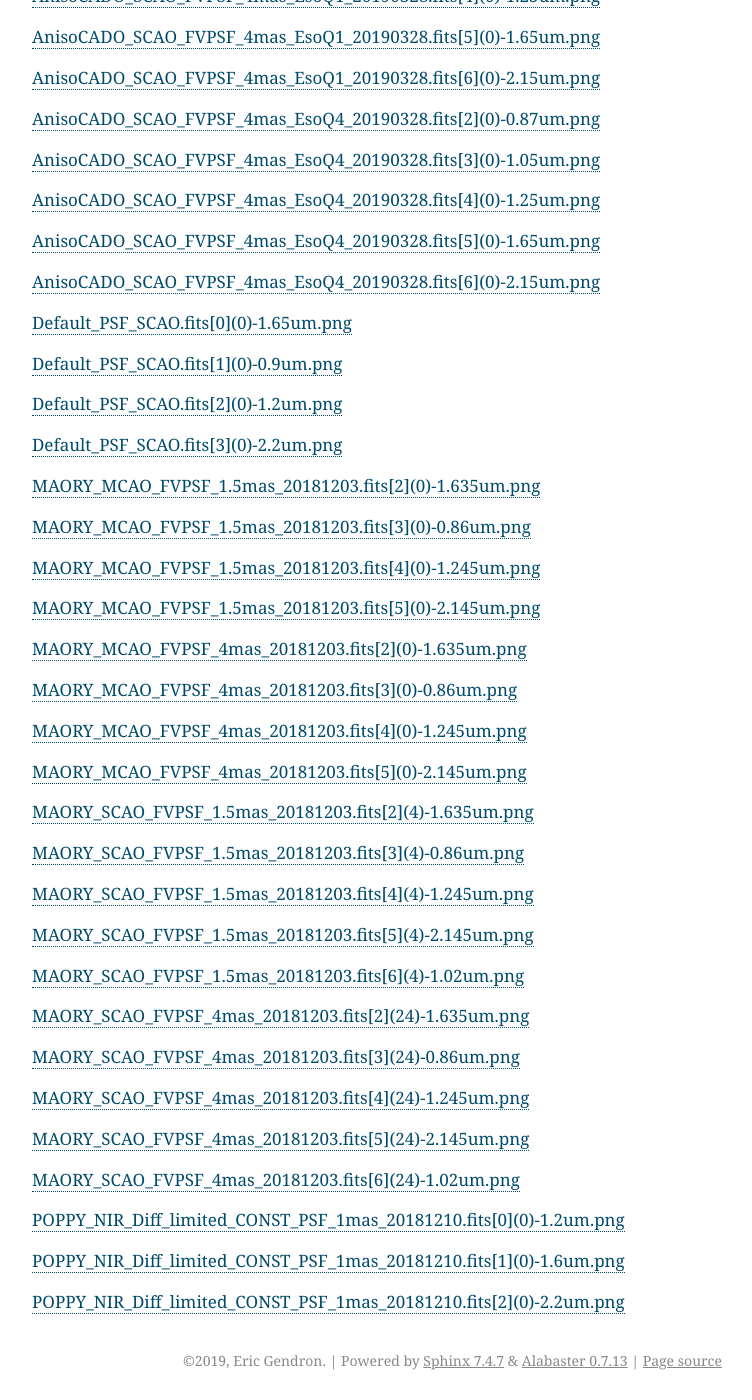
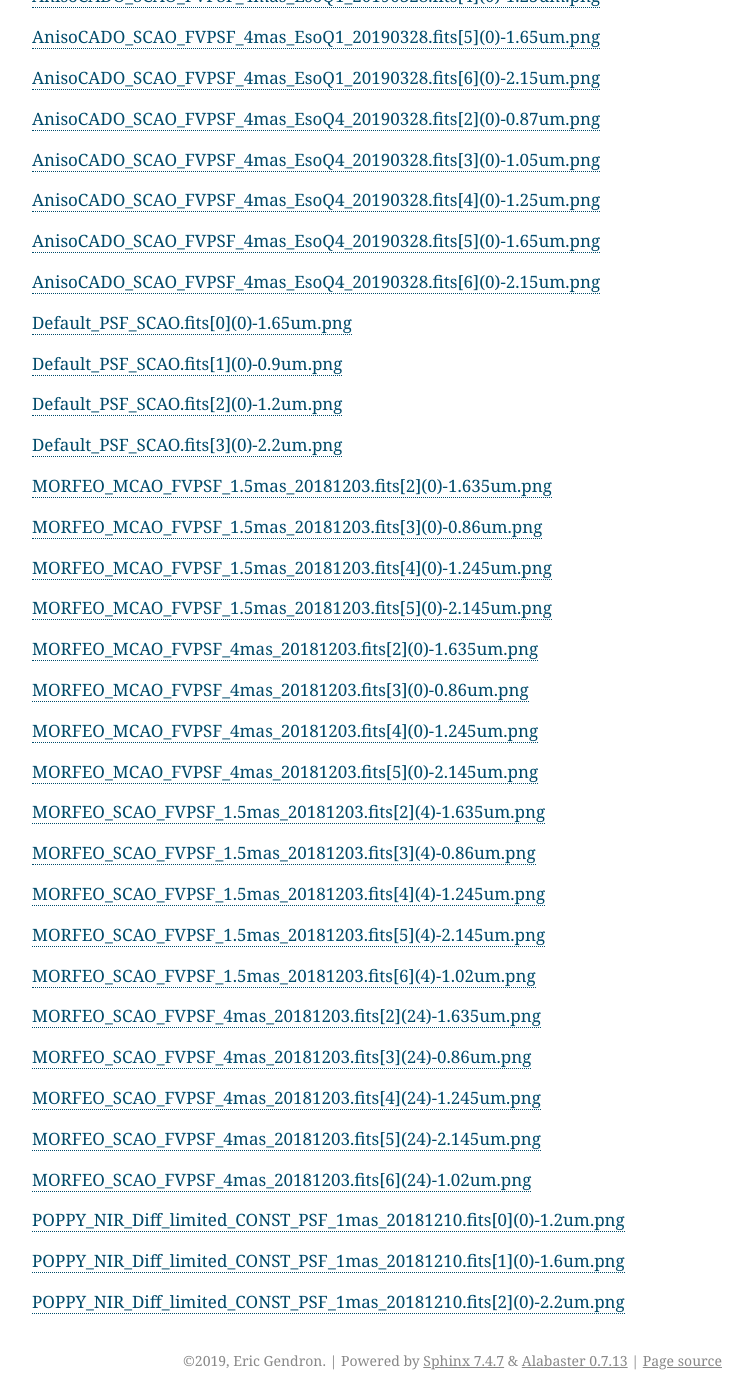
Before and after one commit to AstarVienna/AnisoCADO, a Sphinx documentation site: the page built from docs/source/PsfLibrary.rst, in a window 1280 px wide and 1400 px high, scrolled down 973 px. Shown: the whole window, without its empty margins (388-1140 px from the left). Built offline with Sphinx 7.4.7, drawn with Linux system fonts in a browser that asks for light colours; pages that are not in the unit, such as notebooks, are missing from menus.

Commit message:
sed -i "s/MAORY/MORFEO/g" $(rg -l MAORY)

```diff
--- a/docs/source/PsfLibrary.rst
+++ b/docs/source/PsfLibrary.rst
@@ -83,41 +83,41 @@
 
 `Default_PSF_SCAO.fits[3](0)-2.2um.png <https://www.univie.ac.at/simcado/InstPkgSvr/psfs/psf_summary/Default_PSF_SCAO.fits[3](0)-2.2um.png>`_
 
-`MAORY_MCAO_FVPSF_1.5mas_20181203.fits[2](0)-1.635um.png <https://www.univie.ac.at/simcado/InstPkgSvr/psfs/psf_summary/MAORY_MCAO_FVPSF_1.5mas_20181203.fits[2](0)-1.635um.png>`_
+`MORFEO_MCAO_FVPSF_1.5mas_20181203.fits[2](0)-1.635um.png <https://www.univie.ac.at/simcado/InstPkgSvr/psfs/psf_summary/MORFEO_MCAO_FVPSF_1.5mas_20181203.fits[2](0)-1.635um.png>`_
 
-`MAORY_MCAO_FVPSF_1.5mas_20181203.fits[3](0)-0.86um.png <https://www.univie.ac.at/simcado/InstPkgSvr/psfs/psf_summary/MAORY_MCAO_FVPSF_1.5mas_20181203.fits[3](0)-0.86um.png>`_
+`MORFEO_MCAO_FVPSF_1.5mas_20181203.fits[3](0)-0.86um.png <https://www.univie.ac.at/simcado/InstPkgSvr/psfs/psf_summary/MORFEO_MCAO_FVPSF_1.5mas_20181203.fits[3](0)-0.86um.png>`_
 
-`MAORY_MCAO_FVPSF_1.5mas_20181203.fits[4](0)-1.245um.png <https://www.univie.ac.at/simcado/InstPkgSvr/psfs/psf_summary/MAORY_MCAO_FVPSF_1.5mas_20181203.fits[4](0)-1.245um.png>`_
+`MORFEO_MCAO_FVPSF_1.5mas_20181203.fits[4](0)-1.245um.png <https://www.univie.ac.at/simcado/InstPkgSvr/psfs/psf_summary/MORFEO_MCAO_FVPSF_1.5mas_20181203.fits[4](0)-1.245um.png>`_
 
-`MAORY_MCAO_FVPSF_1.5mas_20181203.fits[5](0)-2.145um.png <https://www.univie.ac.at/simcado/InstPkgSvr/psfs/psf_summary/MAORY_MCAO_FVPSF_1.5mas_20181203.fits[5](0)-2.145um.png>`_
+`MORFEO_MCAO_FVPSF_1.5mas_20181203.fits[5](0)-2.145um.png <https://www.univie.ac.at/simcado/InstPkgSvr/psfs/psf_summary/MORFEO_MCAO_FVPSF_1.5mas_20181203.fits[5](0)-2.145um.png>`_
 
-`MAORY_MCAO_FVPSF_4mas_20181203.fits[2](0)-1.635um.png <https://www.univie.ac.at/simcado/InstPkgSvr/psfs/psf_summary/MAORY_MCAO_FVPSF_4mas_20181203.fits[2](0)-1.635um.png>`_
+`MORFEO_MCAO_FVPSF_4mas_20181203.fits[2](0)-1.635um.png <https://www.univie.ac.at/simcado/InstPkgSvr/psfs/psf_summary/MORFEO_MCAO_FVPSF_4mas_20181203.fits[2](0)-1.635um.png>`_
 
-`MAORY_MCAO_FVPSF_4mas_20181203.fits[3](0)-0.86um.png <https://www.univie.ac.at/simcado/InstPkgSvr/psfs/psf_summary/MAORY_MCAO_FVPSF_4mas_20181203.fits[3](0)-0.86um.png>`_
+`MORFEO_MCAO_FVPSF_4mas_20181203.fits[3](0)-0.86um.png <https://www.univie.ac.at/simcado/InstPkgSvr/psfs/psf_summary/MORFEO_MCAO_FVPSF_4mas_20181203.fits[3](0)-0.86um.png>`_
 
-`MAORY_MCAO_FVPSF_4mas_20181203.fits[4](0)-1.245um.png <https://www.univie.ac.at/simcado/InstPkgSvr/psfs/psf_summary/MAORY_MCAO_FVPSF_4mas_20181203.fits[4](0)-1.245um.png>`_
+`MORFEO_MCAO_FVPSF_4mas_20181203.fits[4](0)-1.245um.png <https://www.univie.ac.at/simcado/InstPkgSvr/psfs/psf_summary/MORFEO_MCAO_FVPSF_4mas_20181203.fits[4](0)-1.245um.png>`_
 
-`MAORY_MCAO_FVPSF_4mas_20181203.fits[5](0)-2.145um.png <https://www.univie.ac.at/simcado/InstPkgSvr/psfs/psf_summary/MAORY_MCAO_FVPSF_4mas_20181203.fits[5](0)-2.145um.png>`_
+`MORFEO_MCAO_FVPSF_4mas_20181203.fits[5](0)-2.145um.png <https://www.univie.ac.at/simcado/InstPkgSvr/psfs/psf_summary/MORFEO_MCAO_FVPSF_4mas_20181203.fits[5](0)-2.145um.png>`_
 
-`MAORY_SCAO_FVPSF_1.5mas_20181203.fits[2](4)-1.635um.png <https://www.univie.ac.at/simcado/InstPkgSvr/psfs/psf_summary/MAORY_SCAO_FVPSF_1.5mas_20181203.fits[2](4)-1.635um.png>`_
+`MORFEO_SCAO_FVPSF_1.5mas_20181203.fits[2](4)-1.635um.png <https://www.univie.ac.at/simcado/InstPkgSvr/psfs/psf_summary/MORFEO_SCAO_FVPSF_1.5mas_20181203.fits[2](4)-1.635um.png>`_
 
-`MAORY_SCAO_FVPSF_1.5mas_20181203.fits[3](4)-0.86um.png <https://www.univie.ac.at/simcado/InstPkgSvr/psfs/psf_summary/MAORY_SCAO_FVPSF_1.5mas_20181203.fits[3](4)-0.86um.png>`_
+`MORFEO_SCAO_FVPSF_1.5mas_20181203.fits[3](4)-0.86um.png <https://www.univie.ac.at/simcado/InstPkgSvr/psfs/psf_summary/MORFEO_SCAO_FVPSF_1.5mas_20181203.fits[3](4)-0.86um.png>`_
 
-`MAORY_SCAO_FVPSF_1.5mas_20181203.fits[4](4)-1.245um.png <https://www.univie.ac.at/simcado/InstPkgSvr/psfs/psf_summary/MAORY_SCAO_FVPSF_1.5mas_20181203.fits[4](4)-1.245um.png>`_
+`MORFEO_SCAO_FVPSF_1.5mas_20181203.fits[4](4)-1.245um.png <https://www.univie.ac.at/simcado/InstPkgSvr/psfs/psf_summary/MORFEO_SCAO_FVPSF_1.5mas_20181203.fits[4](4)-1.245um.png>`_
 
-`MAORY_SCAO_FVPSF_1.5mas_20181203.fits[5](4)-2.145um.png <https://www.univie.ac.at/simcado/InstPkgSvr/psfs/psf_summary/MAORY_SCAO_FVPSF_1.5mas_20181203.fits[5](4)-2.145um.png>`_
+`MORFEO_SCAO_FVPSF_1.5mas_20181203.fits[5](4)-2.145um.png <https://www.univie.ac.at/simcado/InstPkgSvr/psfs/psf_summary/MORFEO_SCAO_FVPSF_1.5mas_20181203.fits[5](4)-2.145um.png>`_
 
-`MAORY_SCAO_FVPSF_1.5mas_20181203.fits[6](4)-1.02um.png <https://www.univie.ac.at/simcado/InstPkgSvr/psfs/psf_summary/MAORY_SCAO_FVPSF_1.5mas_20181203.fits[6](4)-1.02um.png>`_
+`MORFEO_SCAO_FVPSF_1.5mas_20181203.fits[6](4)-1.02um.png <https://www.univie.ac.at/simcado/InstPkgSvr/psfs/psf_summary/MORFEO_SCAO_FVPSF_1.5mas_20181203.fits[6](4)-1.02um.png>`_
 
-`MAORY_SCAO_FVPSF_4mas_20181203.fits[2](24)-1.635um.png <https://www.univie.ac.at/simcado/InstPkgSvr/psfs/psf_summary/MAORY_SCAO_FVPSF_4mas_20181203.fits[2](24)-1.635um.png>`_
+`MORFEO_SCAO_FVPSF_4mas_20181203.fits[2](24)-1.635um.png <https://www.univie.ac.at/simcado/InstPkgSvr/psfs/psf_summary/MORFEO_SCAO_FVPSF_4mas_20181203.fits[2](24)-1.635um.png>`_
 
-`MAORY_SCAO_FVPSF_4mas_20181203.fits[3](24)-0.86um.png <https://www.univie.ac.at/simcado/InstPkgSvr/psfs/psf_summary/MAORY_SCAO_FVPSF_4mas_20181203.fits[3](24)-0.86um.png>`_
+`MORFEO_SCAO_FVPSF_4mas_20181203.fits[3](24)-0.86um.png <https://www.univie.ac.at/simcado/InstPkgSvr/psfs/psf_summary/MORFEO_SCAO_FVPSF_4mas_20181203.fits[3](24)-0.86um.png>`_
 
-`MAORY_SCAO_FVPSF_4mas_20181203.fits[4](24)-1.245um.png <https://www.univie.ac.at/simcado/InstPkgSvr/psfs/psf_summary/MAORY_SCAO_FVPSF_4mas_20181203.fits[4](24)-1.245um.png>`_
+`MORFEO_SCAO_FVPSF_4mas_20181203.fits[4](24)-1.245um.png <https://www.univie.ac.at/simcado/InstPkgSvr/psfs/psf_summary/MORFEO_SCAO_FVPSF_4mas_20181203.fits[4](24)-1.245um.png>`_
 
-`MAORY_SCAO_FVPSF_4mas_20181203.fits[5](24)-2.145um.png <https://www.univie.ac.at/simcado/InstPkgSvr/psfs/psf_summary/MAORY_SCAO_FVPSF_4mas_20181203.fits[5](24)-2.145um.png>`_
+`MORFEO_SCAO_FVPSF_4mas_20181203.fits[5](24)-2.145um.png <https://www.univie.ac.at/simcado/InstPkgSvr/psfs/psf_summary/MORFEO_SCAO_FVPSF_4mas_20181203.fits[5](24)-2.145um.png>`_
 
-`MAORY_SCAO_FVPSF_4mas_20181203.fits[6](24)-1.02um.png <https://www.univie.ac.at/simcado/InstPkgSvr/psfs/psf_summary/MAORY_SCAO_FVPSF_4mas_20181203.fits[6](24)-1.02um.png>`_
+`MORFEO_SCAO_FVPSF_4mas_20181203.fits[6](24)-1.02um.png <https://www.univie.ac.at/simcado/InstPkgSvr/psfs/psf_summary/MORFEO_SCAO_FVPSF_4mas_20181203.fits[6](24)-1.02um.png>`_
 
 `POPPY_NIR_Diff_limited_CONST_PSF_1mas_20181210.fits[0](0)-1.2um.png <https://www.univie.ac.at/simcado/InstPkgSvr/psfs/psf_summary/POPPY_NIR_Diff_limited_CONST_PSF_1mas_20181210.fits[0](0)-1.2um.png>`_
 
```
